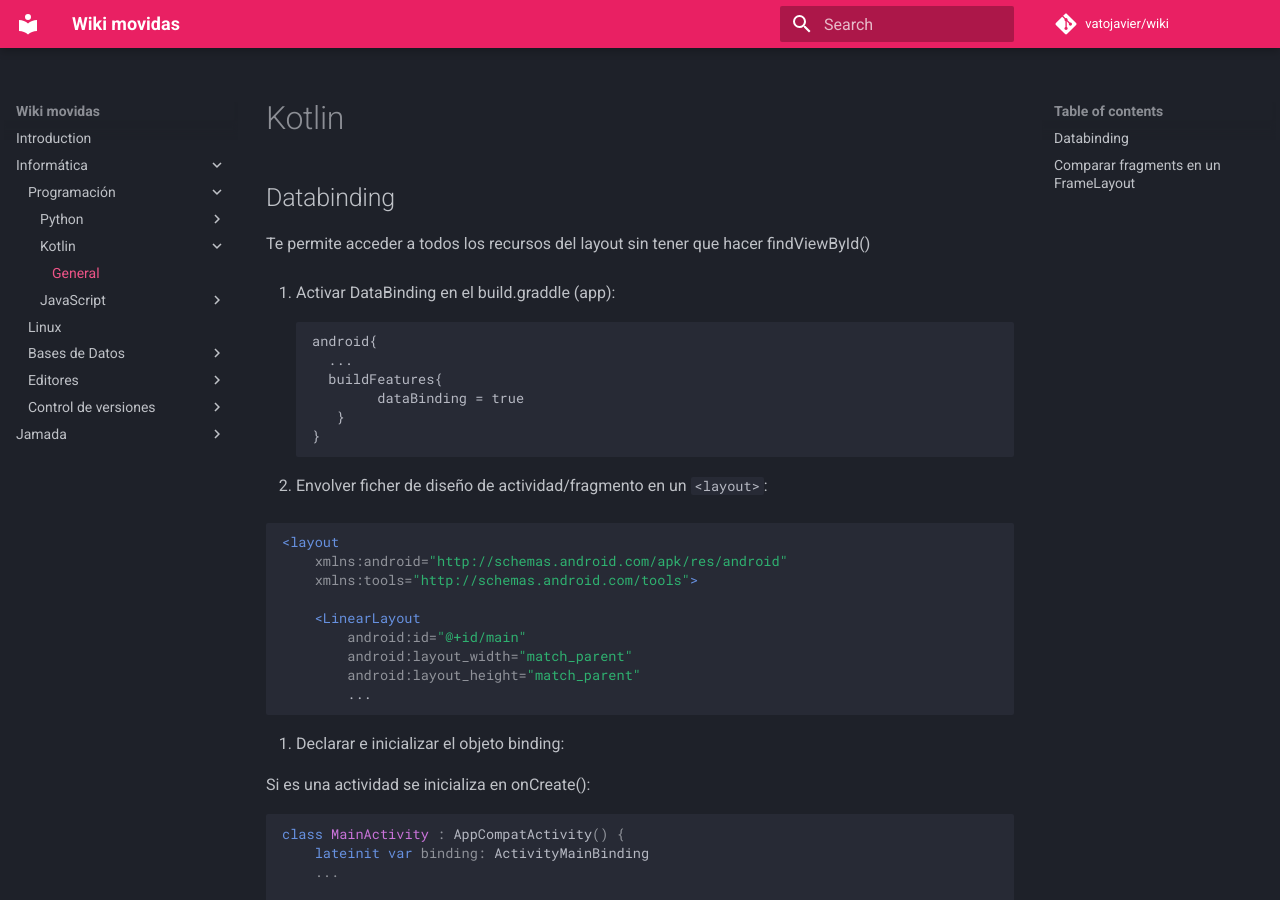
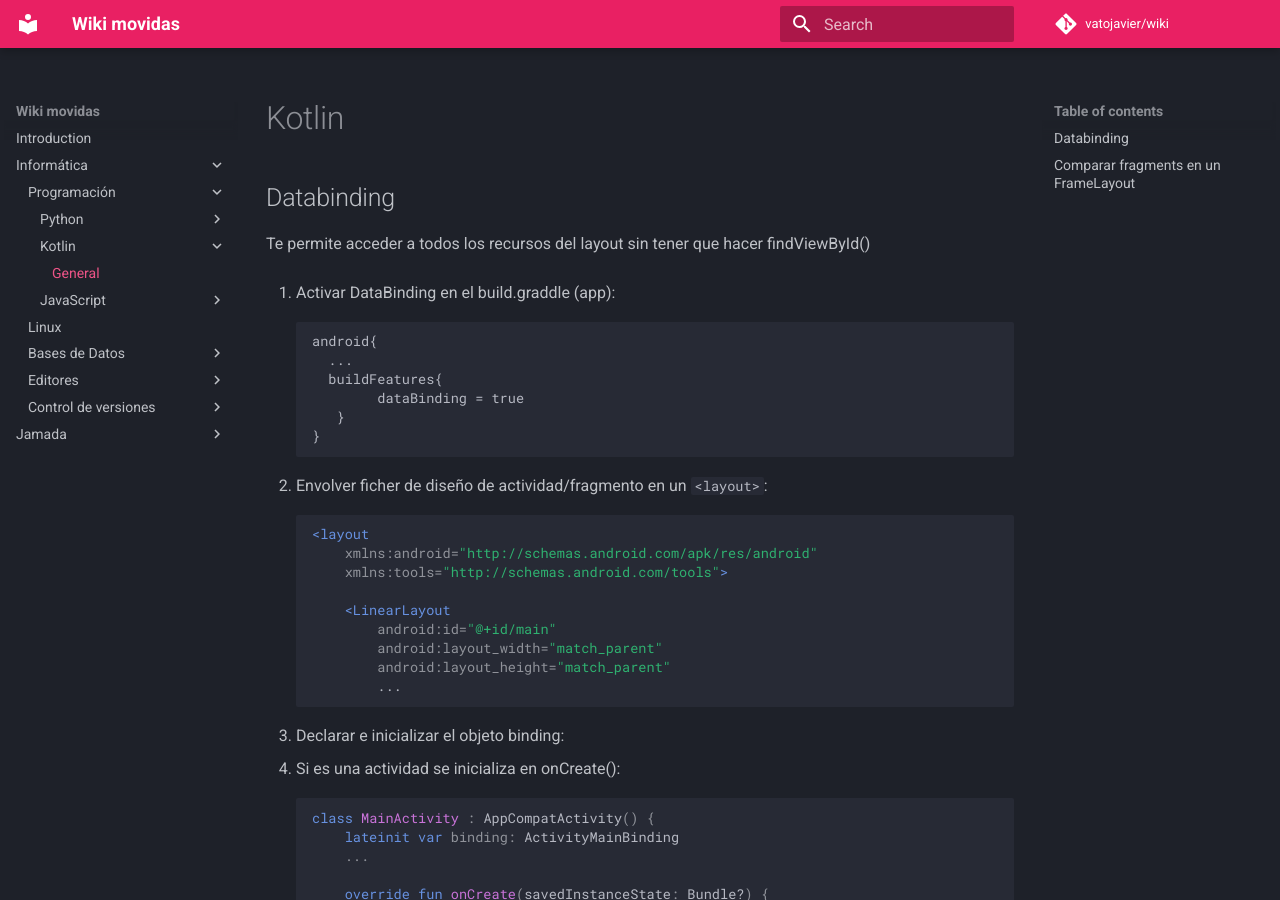
Before and after one commit to vatojavier/wiki, an MkDocs documentation site: the page built from docs/informatica/kotlin/kotlin.md, in a window 1280 px wide and 900 px high. Built offline with MkDocs 1.6.1 and Material for MkDocs 9.7.7, drawn with Linux system fonts in a browser that asks for light colours; comment, search, counter and statistics services are not loaded.

````diff
--- a/docs/informatica/kotlin/kotlin.md
+++ b/docs/informatica/kotlin/kotlin.md
@@ -14,7 +14,6 @@ android{
 ```
 
 2. Envolver ficher de diseño de actividad/fragmento en un `<layout>`:
-
 ```xml
 <layout
     xmlns:android="http://schemas.android.com/apk/res/android"
@@ -29,8 +28,7 @@ android{
 
 3. Declarar e inicializar el objeto binding:
 
-Si es una actividad se inicializa en onCreate():
-
+- Si es una actividad se inicializa en onCreate():
 ```kotlin
 class MainActivity : AppCompatActivity() {
     lateinit var binding: ActivityMainBinding
@@ -43,8 +41,7 @@ class MainActivity : AppCompatActivity() {
     }
 ```
 
-Si es un fragmento se hace en OnCreateView():
-
+- Si es un fragmento se hace en OnCreateView():
 ```kotlin
 class MainFragment: Fragment() {
     lateinit var binding: FragmentMainBinding
@@ -65,9 +62,7 @@ class MainFragment: Fragment() {
 ```
 
 ## Comparar fragments en un FrameLayout
-
 Teniendo `MainFragment` como una clase que hereda de `Fragment()`
-
 ```kotlin
 var fragment = supportFragmentManager.findFragmentById(R.id.container) // Id del frame que aloja al fragmen
 
````
